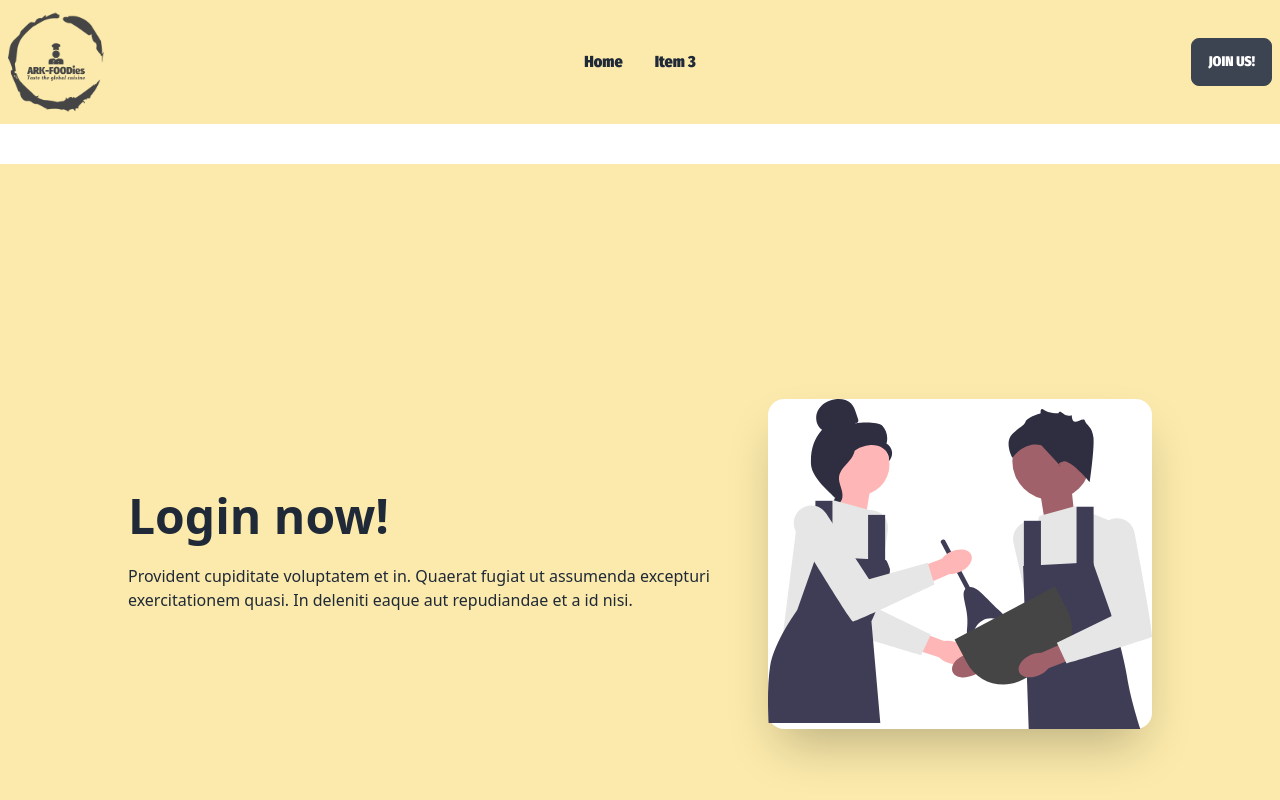
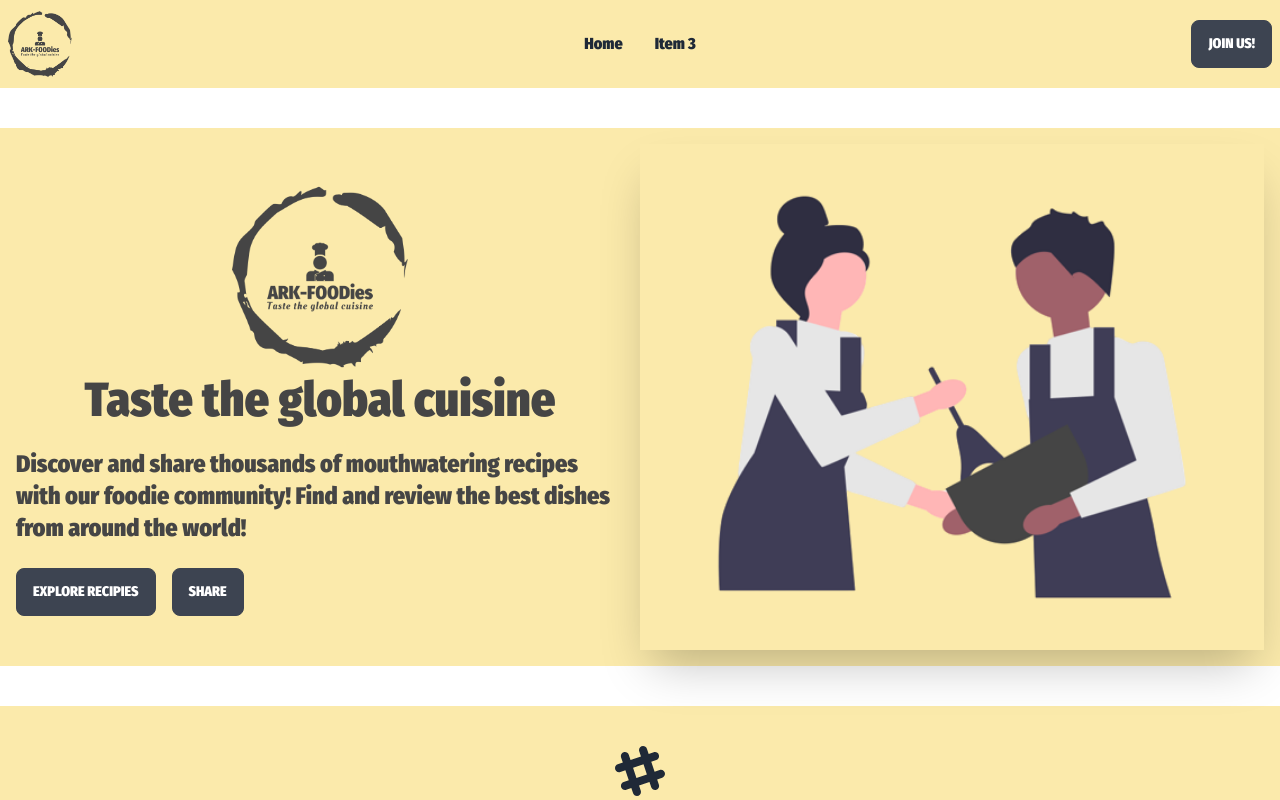
Before and after one commit to abdurrahman720/arkFOODies_MERN-client, a React (Create React App) app: page / in a window 1280 px wide. Shown: the top 800 px of the page. Built offline with nearby package versions, Linux system fonts and the light colour scheme.

Commit message:
banner section

```diff
--- a/src/Components/Header.jsx
+++ b/src/Components/Header.jsx
@@ -35,7 +35,7 @@ const Header = () => {
             </li>
           </ul>
         </div>
-        <img className="w-24 m-0 p-0" src={logo} alt="" />
+        <img className="w-16 m-0 p-0" src={logo} alt="" />
       </div>
       <div className="navbar-center hidden lg:flex">
         <ul className="menu menu-horizontal px-1">
--- a/src/Pages/Banner.jsx
+++ b/src/Pages/Banner.jsx
@@ -1,15 +1,22 @@
 import React from 'react';
-import cooking from '../assets/svg/cooking.svg'
+import cooking from '../assets/png/cooking.png';
+import logo from '../assets/png/logo-no-background.png'
 
 const Banner = () => {
     return (
-        <div className="hero min-h-screen bg-mybg">
-        <div className="hero-content flex-col lg:flex-row">
-          <div className="text-center lg:text-left w-1/2">
-            <h1 className="text-5xl font-bold">Login now!</h1>
-            <p className="py-6">Provident cupiditate voluptatem et in. Quaerat fugiat ut assumenda excepturi exercitationem quasi. In deleniti eaque aut repudiandae et a id nisi.</p>
+        <div className="hero">
+        <div className="hero-content flex-col lg:flex-row  bg-mybg">
+                <div className="text-center lg:text-left w-1/2 text-myprimary ">
+                    <div className="flex flex-col items-center justify-center">
+                    <img className="w-44 mt-0" src={logo} alt="" />
+                    {/* <p className="text-sm font-custom1 text-myprimary">ARK FOODies</p> */}
+            <h1 className="text-5xl font-bold font-custom1 ">Taste the global cuisine</h1>
+                    </div>
+                    <p className="py-6 text-2xl font-extrabold font-custom1 ">Discover and share thousands of mouthwatering recipes with our foodie community! Find and review the best dishes from around the world!</p>
+                    <button className="btn btn-myprimary font-custom1">Explore Recipies</button>
+                    <button className="btn btn-myprimary font-custom1 ml-4">Share</button>
           </div>
-          <div className="card flex-shrink-0 w-full max-w-sm shadow-2xl bg-base-100">
+          <div className="card  flex-shrink-0 w-1/2 shadow-2xl">
             <img src={cooking} alt="" />
           </div>
         </div>
```
Also changed, not shown: src/assets/png/cooking.png (added), src/assets/png/cooking1.png (added).
